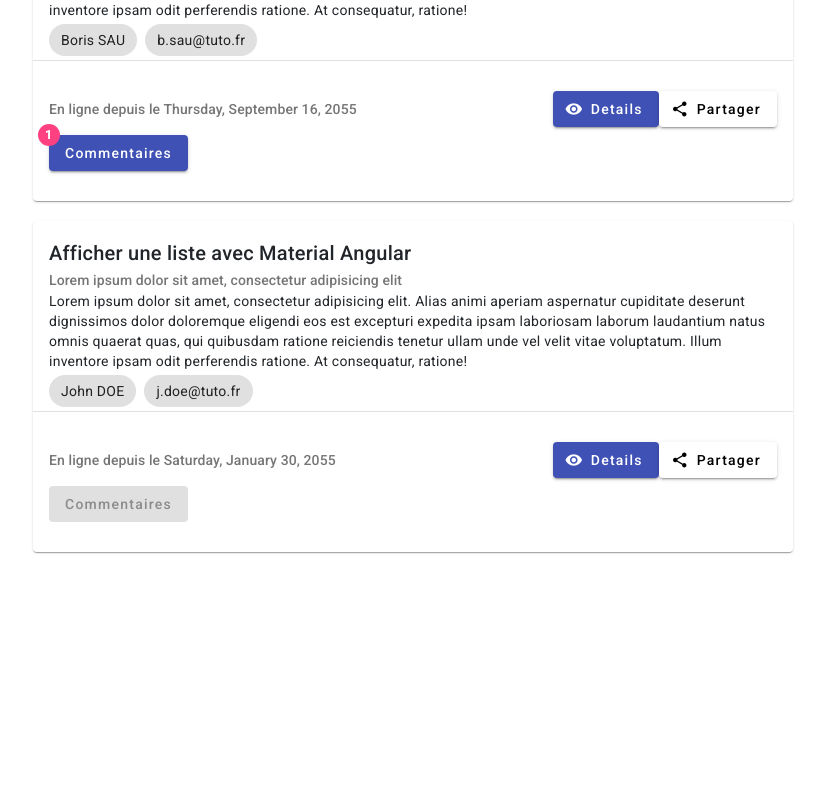
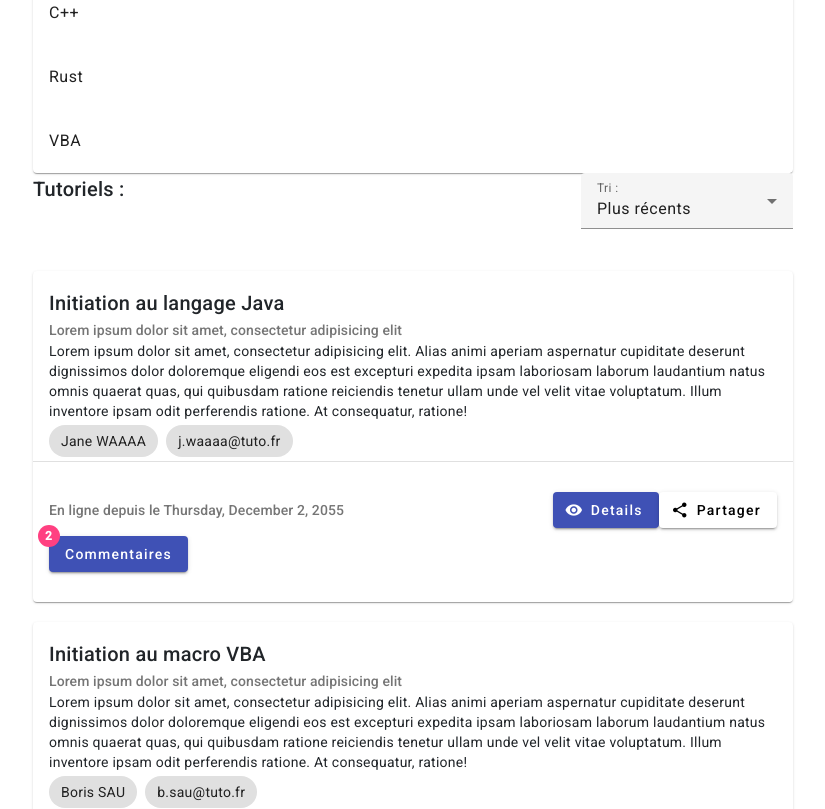
Before and after one commit to sauvageb/Angular_fil_rouge_tutorials, an Angular app: page / in a window 1280 px wide. Shown: the part 663-1472 px from the top of the page, without its empty margins (227-1052 px from the left). Before the commit the page ends 1255 px from the top, so only its background shows below. Built offline with nearby package versions, Linux system fonts and the light colour scheme.

Commit message:
decoupage en composants

```diff
--- a/src/app/app.component.html
+++ b/src/app/app.component.html
@@ -1,5 +1,5 @@
 <mat-toolbar color="primary">Tutorials App</mat-toolbar>
 <div class="main-content">
-  <!--  <app-categories></app-categories>-->
+  <app-categories></app-categories>
   <app-tutorials></app-tutorials>
 </div>
--- a/src/app/app.component.ts
+++ b/src/app/app.component.ts
@@ -1,5 +1,5 @@
-import { Component } from '@angular/core';
-import { RouterOutlet } from '@angular/router';
+import {Component} from '@angular/core';
+import {RouterOutlet} from '@angular/router';
 import {CategoriesComponent} from "./components/categories/categories.component";
 import {MatToolbar} from "@angular/material/toolbar";
 import {TutorialsComponent} from "./components/tutorials/tutorials.component";
--- /dev/null
+++ b/src/app/components/comments/comments.component.css
@@ -0,0 +1,7 @@
+.footer {
+  display: flex;
+  flex-direction: column;
+  padding-bottom: 30px;
+  padding-left: 16px;
+  padding-right: 16px;
+}
--- /dev/null
+++ b/src/app/components/comments/comments.component.html
@@ -0,0 +1,17 @@
+<mat-card-footer class="footer">
+  <div>
+    <button
+      (click)="showComments()" [disabled]="comments.length < 1"
+      mat-raised-button color="primary"
+      [matBadgeHidden]="comments.length < 1"
+      [matBadge]="comments.length" matBadgePosition="before" matBadgeColor="accent">
+      Commentaires
+    </button>
+  </div>
+
+  <div *ngIf="collapseComments">
+    <mat-list role="list">
+      <mat-list-item *ngFor="let c of comments">{{c.content}}</mat-list-item>
+    </mat-list>
+  </div>
+</mat-card-footer>
--- /dev/null
+++ b/src/app/components/comments/comments.component.ts
@@ -0,0 +1,39 @@
+import {Component, Input} from '@angular/core';
+import {MatButton} from "@angular/material/button";
+import {MatCardFooter} from "@angular/material/card";
+import {MatList, MatListItem} from "@angular/material/list";
+import {NgForOf, NgIf} from "@angular/common";
+import {MatBadge} from "@angular/material/badge";
+
+@Component({
+  selector: 'app-comments',
+  standalone: true,
+  imports: [
+    MatButton,
+    MatCardFooter,
+    MatList,
+    MatListItem,
+    NgForOf,
+    NgIf,
+    MatBadge
+  ],
+  templateUrl: './comments.component.html',
+  styleUrl: './comments.component.css'
+})
+export class CommentsComponent {
+
+  @Input()
+  comments!: any[];
+  collapseComments: boolean = false;
+
+  showComments() {
+    if (this.size() > 0) {
+      this.collapseComments = !this.collapseComments;
+    }
+  }
+
+  size() {
+    return this.comments.length;
+  }
+
+}
--- a/src/app/components/tutorials/tutorials.component.css
+++ b/src/app/components/tutorials/tutorials.component.css
@@ -22,14 +22,6 @@ mat-chip {
   padding-right: 16px;
 }
 
-.tutorial-container.footer {
-  display: flex;
-  flex-direction: column;
-  padding-bottom: 30px;
-  padding-left: 16px;
-  padding-right: 16px;
-}
-
 .sort-header {
   display: flex;
   justify-content: space-between;
--- a/src/app/components/tutorials/tutorials.component.html
+++ b/src/app/components/tutorials/tutorials.component.html
@@ -43,23 +43,8 @@
       </div>
     </mat-card-actions>
 
-    <mat-card-footer class="tutorial-container footer">
-      <div>
-        <button
-          (click)="showComments(tuto)" [disabled]="tuto.comments.length < 1"
-          mat-raised-button color="primary"
-          [matBadgeHidden]="tuto.comments.length < 1"
-          [matBadge]="tuto.comments.length" matBadgePosition="before" matBadgeColor="accent">
-          Commentaires
-        </button>
-      </div>
-
-      <div *ngIf="collapseComments">
-        <mat-list role="list">
-          <mat-list-item *ngFor="let c of tuto.comments">{{c.content}}</mat-list-item>
-        </mat-list>
-      </div>
-    </mat-card-footer>
+    <app-comments [comments]="tuto.comments"></app-comments>
   </mat-card>
 
+
 </ng-container>
--- a/src/app/components/tutorials/tutorials.component.ts
+++ b/src/app/components/tutorials/tutorials.component.ts
@@ -19,6 +19,7 @@ import {MatOption, MatSelect} from "@angular/material/select";
 import {SortTutorialByDatePipe} from "../../pipes/sort-tutorial-by-date.pipe";
 import {MatBadge} from "@angular/material/badge";
 import {HoverHighlightDirective} from "../../directives/hover-highlight.directive";
+import {CommentsComponent} from "../comments/comments.component";
 
 @Component({
   selector: 'app-tutorials',
@@ -48,7 +49,8 @@ import {HoverHighlightDirective} from "../../directives/hover-highlight.directiv
     MatOption,
     SortTutorialByDatePipe,
     MatBadge,
-    HoverHighlightDirective
+    HoverHighlightDirective,
+    CommentsComponent
   ],
   templateUrl: './tutorials.component.html',
   styleUrl: './tutorials.component.css'
@@ -56,7 +58,6 @@ import {HoverHighlightDirective} from "../../directives/hover-highlight.directiv
 export class TutorialsComponent implements OnInit {
 
   tutorials!: any[];
-  collapseComments: boolean = false;
   sortByDate: string = "DESC";
 
   ngOnInit(): void {
@@ -110,11 +111,4 @@ export class TutorialsComponent implements OnInit {
       }
     ];
   }
-
-
-  showComments(tuto: any) {
-    if (tuto.comments.length > 0) {
-      this.collapseComments = !this.collapseComments;
-    }
-  }
 }
```
Also changed, not shown: 1 other file (tests, documents, lock files or other folders).
